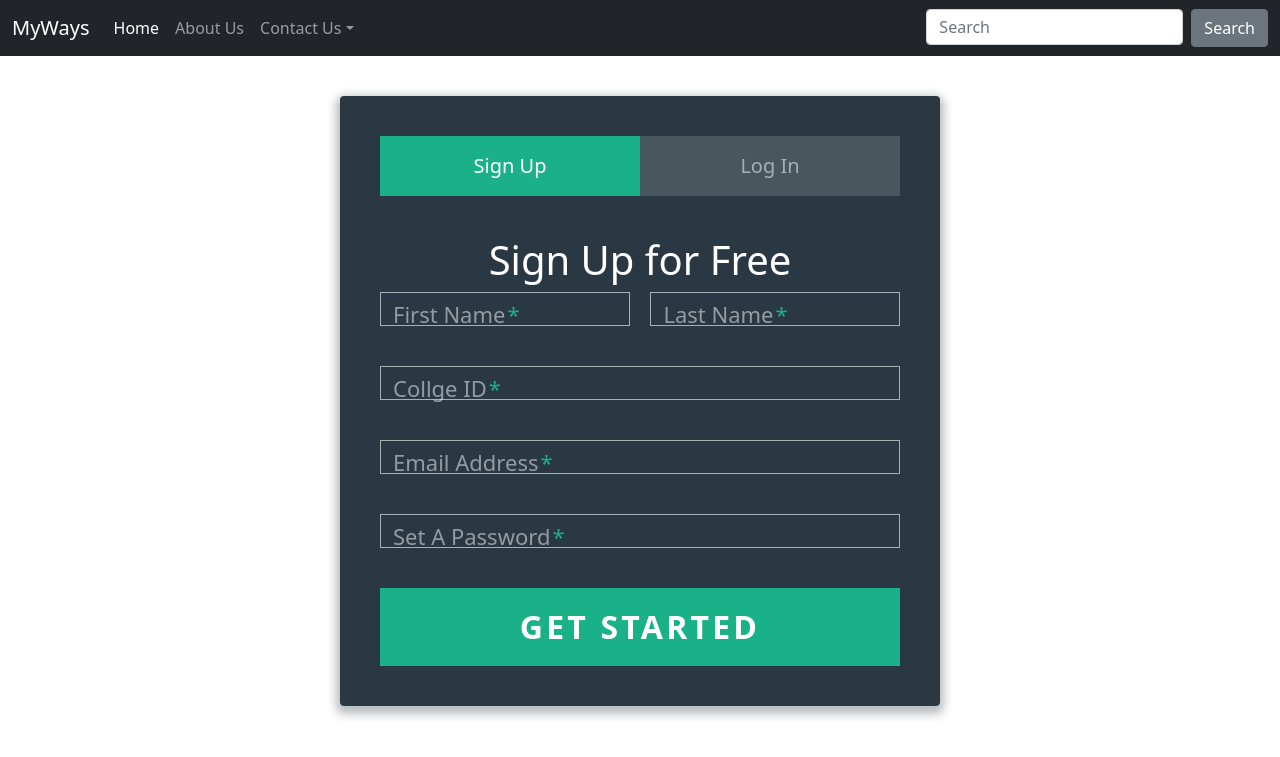
After one commit to Tanmoy07tech/login_register, a Django app: page /register in a window 1280 px wide. The commit adds this page. Shown: the top 757 px of the page. Run offline with Django 3.2, Linux system fonts and the light colour scheme; some libraries are stand-ins or nearby versions.

Commit message:
Added login and register page

```diff
--- /dev/null
+++ b/main_app/static/css/login_register.css
@@ -0,0 +1,179 @@
+*, *:before, *:after {
+    box-sizing: border-box;
+  }
+  .alert {
+    padding: 20px;
+    background-color: #f44336; /* Red */
+    color: white;
+    margin-bottom: 15px;
+  }
+
+  /* The close button */
+
+  html {
+    overflow-y: scroll;
+  }
+
+  body {
+    background: #c1bdba;
+    font-family: 'Titillium Web', sans-serif;
+  }
+
+  a {
+    text-decoration: none;
+    color: #1ab188;
+    transition: .5s ease;
+  }
+  a:hover {
+    color: #179b77;
+  }
+
+  .form {
+    background: rgba(19, 35, 47, 0.9);
+    padding: 40px;
+    max-width: 600px;
+    margin: 40px auto;
+    border-radius: 4px;
+    box-shadow: 0 4px 10px 4px rgba(19, 35, 47, 0.3);
+  }
+
+  .tab-group {
+    list-style: none;
+    padding: 0;
+    margin: 0 0 40px 0;
+  }
+  .tab-group:after {
+    content: "";
+    display: table;
+    clear: both;
+  }
+  .tab-group li a {
+    display: block;
+    text-decoration: none;
+    padding: 15px;
+    background: rgba(160, 179, 176, 0.25);
+    color: #a0b3b0;
+    font-size: 20px;
+    float: left;
+    width: 50%;
+    text-align: center;
+    cursor: pointer;
+    transition: .5s ease;
+  }
+  .tab-group li a:hover {
+    background: #179b77;
+    color: #ffffff;
+  }
+  .tab-group .active a {
+    background: #1ab188;
+    color: #ffffff;
+  }
+
+  .tab-content > div:last-child {
+    display: none;
+  }
+
+  h1 {
+    text-align: center;
+    color: #ffffff;
+    font-weight: 300;
+    margin: 0 0 40px;
+  }
+
+  label {
+    position: absolute;
+    transform: translateY(6px);
+    left: 13px;
+    color: rgba(255, 255, 255, 0.5);
+    transition: all 0.25s ease;
+    -webkit-backface-visibility: hidden;
+    pointer-events: none;
+    font-size: 22px;
+  }
+  label .req {
+    margin: 2px;
+    color: #1ab188;
+  }
+
+  label.active {
+    transform: translateY(50px);
+    left: 2px;
+    font-size: 14px;
+  }
+  label.active .req {
+    opacity: 0;
+  }
+
+  label.highlight {
+    color: #ffffff;
+  }
+
+  input, textarea {
+    font-size: 22px;
+    display: block;
+    width: 100%;
+    height: 100%;
+    padding: 5px 10px;
+    background: none;
+    background-image: none;
+    border: 1px solid #a0b3b0;
+    color: #ffffff;
+    border-radius: 0;
+    transition: border-color .25s ease, box-shadow .25s ease;
+  }
+  input:focus, textarea:focus {
+    outline: 0;
+    border-color: #1ab188;
+  }
+
+  textarea {
+    border: 2px solid #a0b3b0;
+    resize: vertical;
+  }
+
+  .field-wrap {
+    position: relative;
+    margin-bottom: 40px;
+  }
+
+  .top-row:after {
+    content: "";
+    display: table;
+    clear: both;
+  }
+  .top-row > div {
+    float: left;
+    width: 48%;
+    margin-right: 4%;
+  }
+  .top-row > div:last-child {
+    margin: 0;
+  }
+
+  .button {
+    border: 0;
+    outline: none;
+    border-radius: 0;
+    padding: 15px 0;
+    font-size: 2rem;
+    font-weight: 600;
+    text-transform: uppercase;
+    letter-spacing: .1em;
+    background: #1ab188;
+    color: #ffffff;
+    transition: all 0.5s ease;
+    -webkit-appearance: none;
+  }
+  .button:hover, .button:focus {
+    background: #179b77;
+  }
+
+  .button-block {
+    display: block;
+    width: 100%;
+  }
+
+  .forgot {
+    margin-top: -20px;
+    text-align: right;
+  }
--- a/main_app/templates/home.html
+++ b/main_app/templates/home.html
@@ -65,9 +65,7 @@
 
       {% block content%}
 
-      <form class='home-page-button' action='/login' >
-     <button type="submit" class="btn btn-dark" name='studentloginbutton'>Student Login</button></a>
-     <button type="submit" class="btn btn-dark" id="right-panel-link">Company Login</button>
+
 
     </form>
 
--- /dev/null
+++ b/main_app/templates/register.html
@@ -0,0 +1,132 @@
+{% extends "home.html" %}
+{% load static %}
+
+<!DOCTYPE html>
+<html lang="en" >
+<head>
+  {%block head%}
+  <meta charset="UTF-8">
+  <title> Sign-Up/Login</title>
+  <meta charset="utf-8">
+    <meta name="viewport" content="width=device-width, initial-scale=1">
+    <!-- Bootstrap CSS -->
+    <link href="https://cdn.jsdelivr.net/npm/bootstrap@5.1.0/dist/css/bootstrap.min.css" rel="stylesheet" integrity="sha384-KyZXEAg3QhqLMpG8r+8fhAXLRk2vvoC2f3B09zVXn8CA5QIVfZOJ3BCsw2P0p/We" crossorigin="anonymous">
+  <link href='https://fonts.googleapis.com/css?family=Titillium+Web:400,300,600' rel='stylesheet' type='text/css'><link rel="stylesheet" href="https://cdnjs.cloudflare.com/ajax/libs/normalize/5.0.0/normalize.min.css">
+{% load static %}
+  <link rel="stylesheet" type="text/css" href="{% static 'css/login_register.css'%}"/>
+  <script  type="text/javascript" src="{% static '/login_register.js' %}">
+  </script>
+
+
+</head>
+{%endblock%}
+{%block content%}
+<body>
+<!-- partial:index.partial.html -->
+<div class="form">
+  <link href="https://cdn.jsdelivr.net/npm/bootstrap@5.1.0/dist/css/bootstrap.min.css" rel="stylesheet" integrity="sha384-KyZXEAg3QhqLMpG8r+8fhAXLRk2vvoC2f3B09zVXn8CA5QIVfZOJ3BCsw2P0p/We" crossorigin="anonymous">
+
+  {% if messages %}
+
+    {% for message in messages %}
+    <div class="alert alert-success alert-dismissible fade show" role="alert">
+      <strong>{{message}}</strong>
+      <button type="button" class="btn-close" data-bs-dismiss="alert" aria-label="Close"></button>
+    </div>
+
+    {% endfor %}
+
+  {% endif %}
+      <ul class="tab-group">
+        <li class="tab active"><a href="register">Sign Up</a></li>
+        <li class="tab"><a href="login">Log In</a></li>
+      </ul>
+
+      <div class="tab-content">
+        <div id="signup">
+          <h1>Sign Up for Free</h1>
+
+          <form  method="post">
+            {% csrf_token %}
+          <div class="top-row">
+            <div class="field-wrap">
+              <label>
+                First Name<span class="req">*</span>
+              </label>
+              <input type="text" name='firstname'required autocomplete="off" />
+            </div>
+
+            <div class="field-wrap">
+              <label>
+                Last Name<span class="req">*</span>
+              </label>
+              <input type="text"name='lastname' required autocomplete="off"/>
+            </div>
+          </div>
+          <div class="field-wrap">
+            <label>
+              Collge ID<span class="req">*</span>
+            </label>
+            <input type="text" name='collegeid'required autocomplete="off" />
+          </div>
+
+          <div class="field-wrap">
+            <label>
+              Email Address<span class="req">*</span>
+            </label>
+            <input type="email" name='email' required autocomplete="off"/>
+          </div>
+
+          <div class="field-wrap">
+            <label>
+              Set A Password<span class="req">*</span>
+            </label>
+            <input type="password" name='password' required autocomplete="off"/>
+          </div>
+
+          <button type="submit" class="button button-block">Get Started</button>
+
+          </form>
+
+        </div>
+
+        <div id="login">
+          <h1>Welcome Back!</h1>
+
+          <form action="/" method="post">
+            {% csrf_token %}
+            <div class="field-wrap">
+            <label>
+              Email Address<span class="req">*</span>
+            </label>
+            <input type="email" required autocomplete="off"/>
+          </div>
+
+          <div class="field-wrap">
+            <label>
+              Password<span class="req">*</span>
+            </label>
+            <input type="password"required autocomplete="off"/>
+          </div>
+
+          <p class="forgot"><a href="#">Forgot Password?</a></p>
+
+          <button class="button button-block">Log In</button>
+
+          </form>
+
+        </div>
+
+      </div><!-- tab-content -->
+
+</div> <!-- /form -->
+<!-- partial -->
+  <script src='https://cdnjs.cloudflare.com/ajax/libs/jquery/2.1.3/jquery.min.js'>
+
+  </script>
+
+
+
+</body>
+{%endblock%}
+</html>
```
Also changed, not shown: main_app/static/login_register.js (added, +43 -0 lines), main_app/templates/login.html (added, +80 -0 lines).
